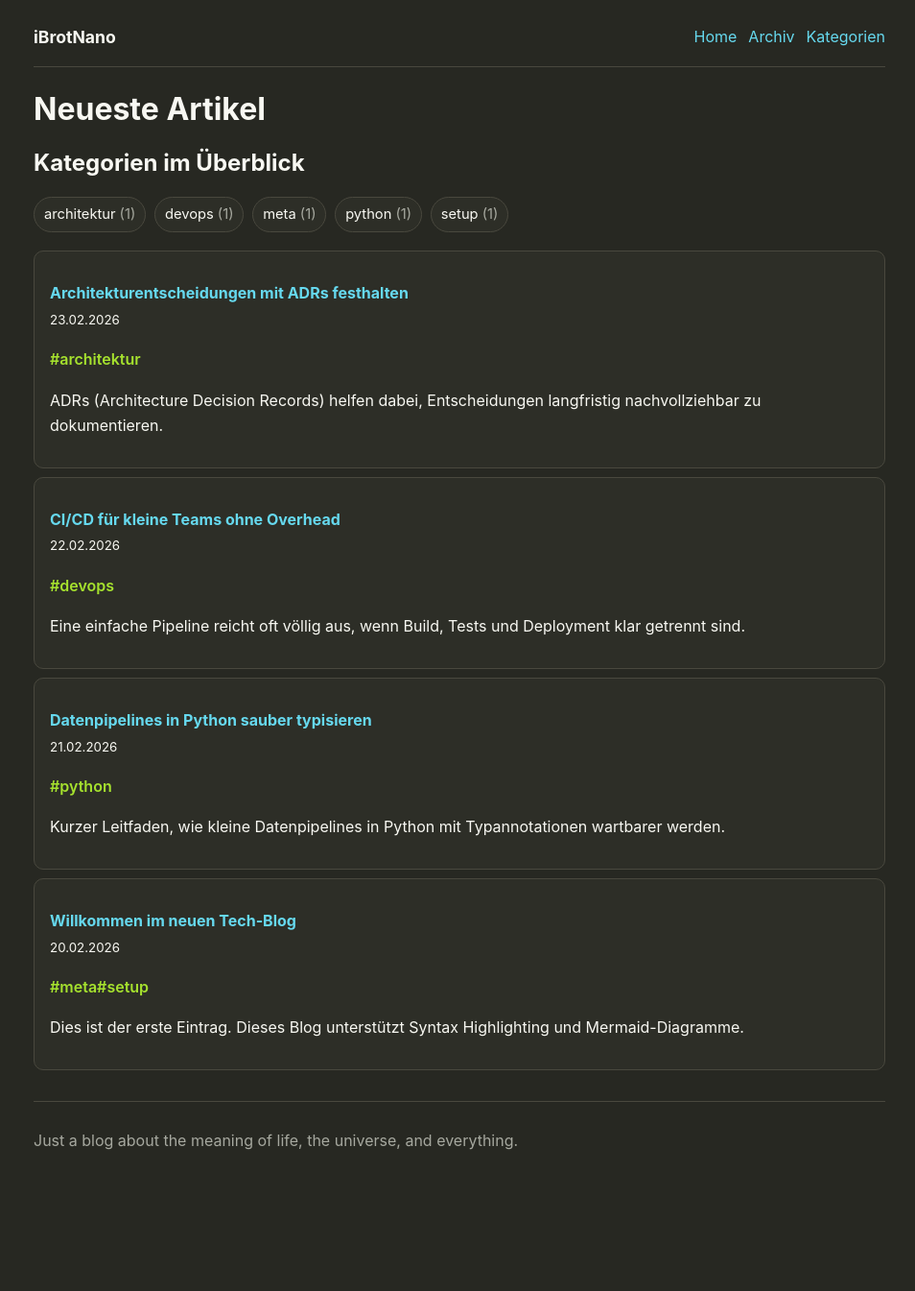
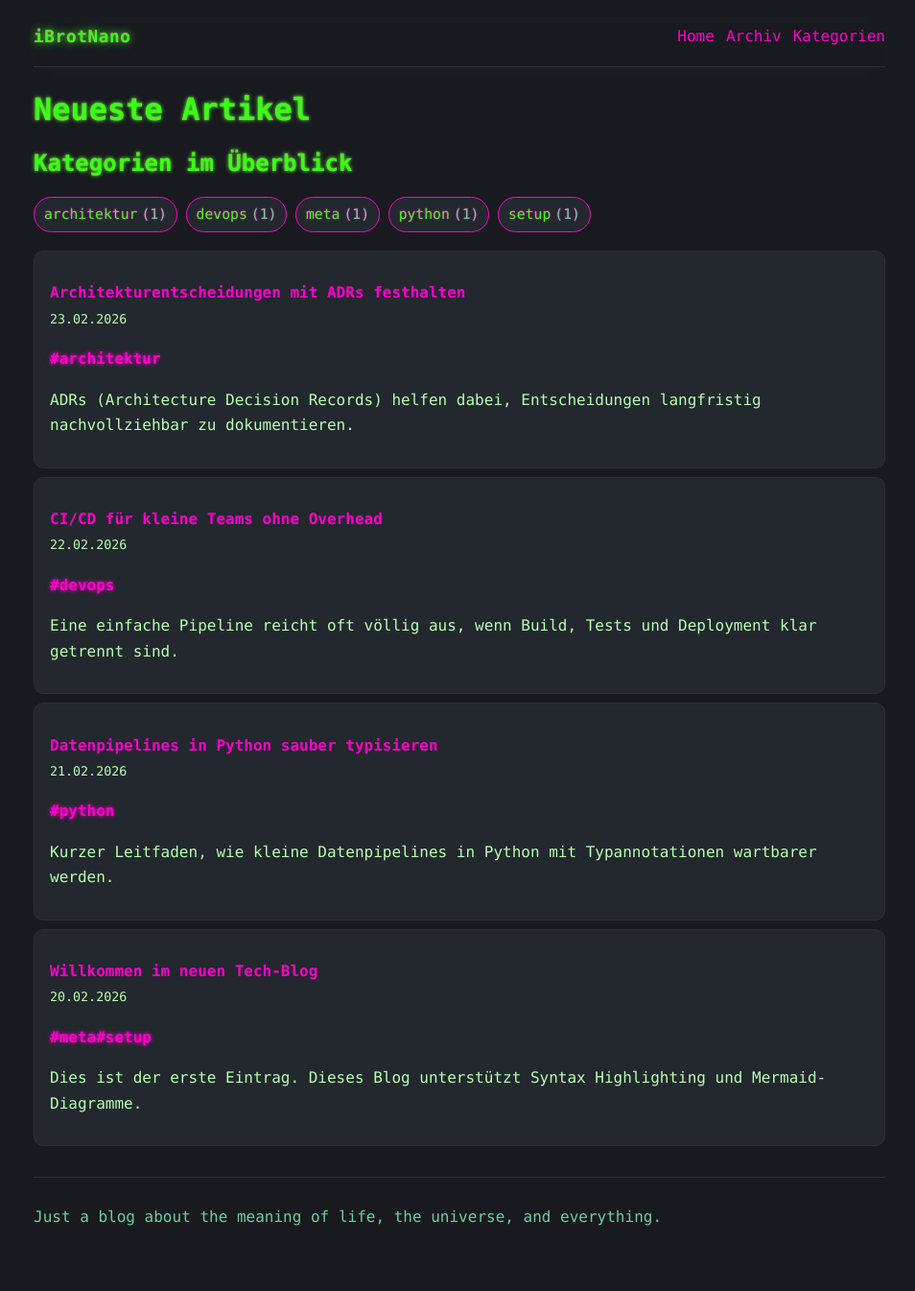
Before and after one commit to bhaktiyadav08/ibrotnano.github.io, a Jekyll site: the page built from index.md, in a window 1280 px wide. Shown: the whole page at 96% size, without its empty margins (161-1115 px from the left). Built offline with Jekyll 4.4.1, drawn with Linux system fonts in a browser that asks for light colours; before the commit the page ends 1266 px from its top, so only the background shows below that.

Commit message:
#1 Style is more cody

```diff
--- a/assets/css/style.scss
+++ b/assets/css/style.scss
@@ -1,13 +1,16 @@
 ---
 ---
-$bg: #272822;
-$bg-soft: #2d2e27;
-$text: #f8f8f2;
-$muted: #a6a89f;
-$accent: #a6e22e;
-$accent-soft: #66d9ef;
-$border: #49483e;
-$code-bg: #1e1f1c;
+$bg: #181a20; // Terminal dark
+$bg-soft: #23272e; // Slightly lighter for cards
+$text: #b6ffb0; // Terminal green
+$muted: #6fcf97; // Muted green
+$accent: #39ff14; // Neon green
+$accent-soft: #ff00cc; // Magenta accent
+$border: #2e2e38; // Subtle border
+$code-bg: #101214; // Even darker for code
+
+// Extra accent for hover
+$accent-hover: #00fff7;
 
 * {
     box-sizing: border-box;
@@ -15,7 +18,7 @@ $code-bg: #1e1f1c;
 
 body {
     margin: 0;
-    font-family: Inter, Segoe UI, Roboto, Helvetica, Arial, sans-serif;
+    font-family: 'Fira Mono', 'Consolas', 'Menlo', 'Monaco', 'Liberation Mono', monospace;
     background: $bg;
     color: $text;
     line-height: 1.65;
@@ -24,9 +27,11 @@ body {
 a {
     color: $accent-soft;
     text-decoration: none;
+    transition: color 0.2s;
 
     &:hover {
-        color: $accent;
+        color: $accent-hover;
+        text-shadow: 0 0 6px $accent-hover;
     }
 }
 
@@ -44,12 +49,16 @@ a {
     border-bottom: 1px solid $border;
     padding-bottom: 1rem;
     margin-bottom: 1.5rem;
+    box-shadow: 0 2px 12px 0 rgba(57,255,20,0.04);
 }
 
 .brand {
     font-size: 1.1rem;
     font-weight: 700;
-    color: $text;
+    color: $accent;
+    font-family: 'Fira Mono', 'Consolas', monospace;
+    letter-spacing: 0.04em;
+    text-shadow: 0 0 8px $accent, 0 0 2px $accent-soft;
 }
 
 .site-nav {
@@ -59,10 +68,12 @@ a {
 }
 
 .content h1,
-.content h2,
-.content h3 {
+    .content h2,
+    .content h3 {
     line-height: 1.25;
-    color: $text;
+    color: $accent;
+    font-family: 'Fira Mono', 'Consolas', monospace;
+    text-shadow: 0 0 4px $accent, 0 0 2px $accent-soft;
 }
 
 .content h1 {
@@ -97,13 +108,15 @@ a {
 
 .post-meta {
     color: $muted;
+    font-family: 'Fira Mono', 'Consolas', monospace;
     margin-top: -0.3rem;
     margin-bottom: 1.2rem;
 }
 
 .tag {
-    color: $accent;
+    color: $accent-soft;
     font-weight: 600;
+    text-shadow: 0 0 4px $accent-soft;
 }
 
 .category-overview {
@@ -121,7 +134,10 @@ a {
     border-radius: 999px;
     border: 1px solid $border;
     background: $bg-soft;
-    color: $text;
+    color: $accent;
+    border: 1px solid $accent-soft;
+    font-family: 'Fira Mono', 'Consolas', monospace;
+    text-shadow: 0 0 2px $accent-soft;
     font-size: 0.92rem;
 }
 
@@ -139,16 +155,20 @@ a {
 }
 
 code {
-    font-family: ui-monospace, SFMono-Regular, Menlo, Monaco, Consolas, Liberation Mono, monospace;
-    font-size: 0.95em;
+    font-family: 'Fira Mono', 'Consolas', 'Menlo', 'Monaco', 'Liberation Mono', monospace;
+    font-size: 0.98em;
+    color: $accent-hover;
+    border-radius: 4px;
+    padding: 0.1em 0.3em;
 }
 
 pre,
-.highlight {
+    .highlight {
     background: $code-bg;
-    border: 1px solid $border;
+    border: 1px solid $accent-soft;
     border-radius: 8px;
     overflow-x: auto;
+    box-shadow: 0 0 16px 0 $accent-soft;
 }
 
 pre {
@@ -170,13 +190,20 @@ pre {
     right: 0.55rem;
     top: 0.55rem;
     z-index: 2;
-    border: 1px solid $border;
+    border: 1px solid $accent-soft;
     background: $bg-soft;
-    color: $text;
+    color: $accent-soft;
     border-radius: 6px;
     font-size: 0.78rem;
     padding: 0.18rem 0.52rem;
     cursor: pointer;
+    font-family: 'Fira Mono', 'Consolas', monospace;
+    text-shadow: 0 0 2px $accent-soft;
+    transition: background 0.2s, color 0.2s;
+    &:hover {
+        background: $accent-soft;
+        color: $bg;
+    }
 }
 
 .code-block-wrap .copy-code-btn:hover {
```
